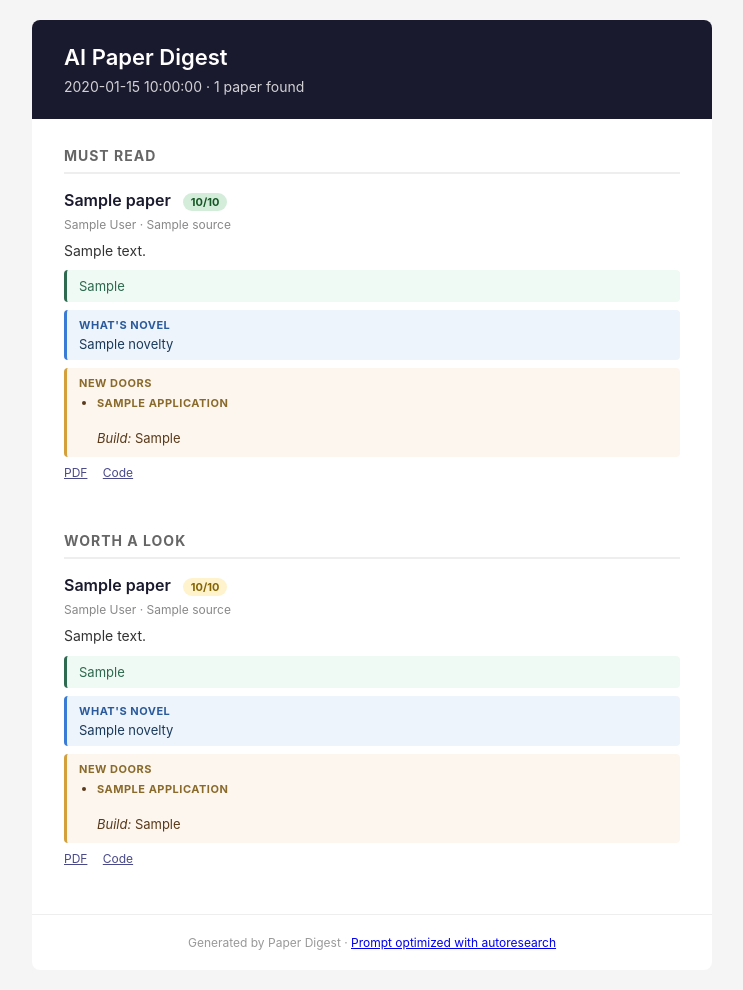
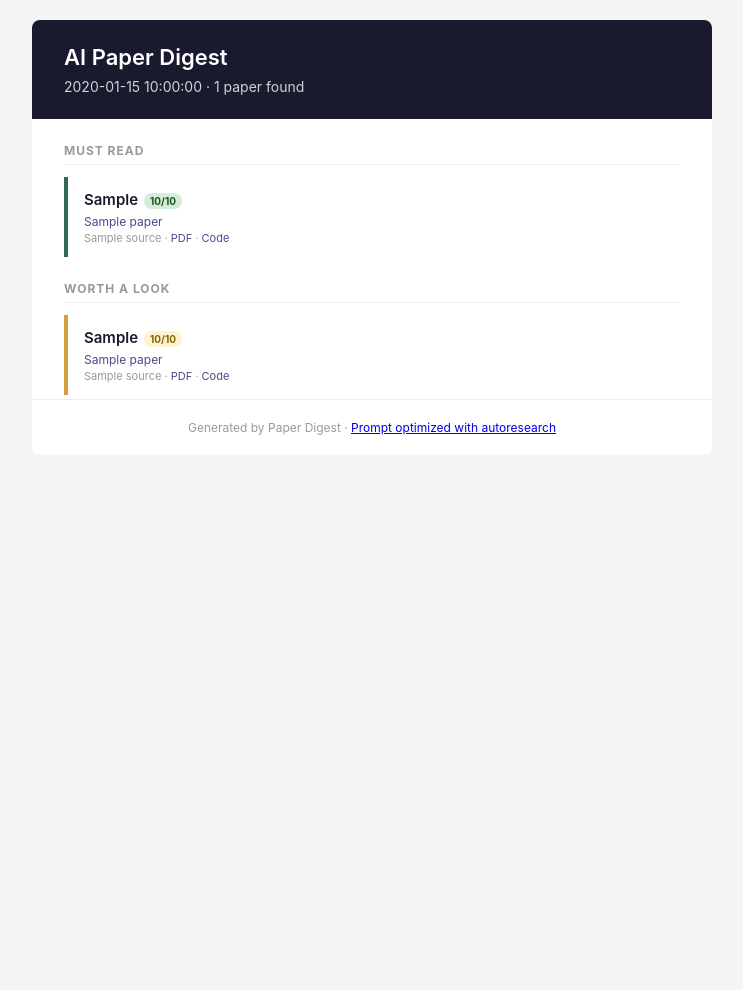
Before and after one commit to ibrahim7860/research-paper-summarizer, a Python web app: template templates/digest.html in a window 1280 px wide. Shown: the whole page, without its empty margins (268-1011 px from the left). After the commit the page ends 435 px from the top, so only its background shows below. Run offline with Jinja, Linux system fonts and the light colour scheme; the template is opened without the code that fills it: most values are stand-ins (such as "Sample title", 1, 10 or a date in 2020).

Commit message:
Add one-liner summaries and redesign digest email to compact reel layout
Adds a punchy, max-15-word "one_liner" field to the LLM scoring prompt,
storage layer (with migration for existing DBs), and emailer. Redesigns
the email template from detailed cards to a scannable reel-card format
where the one-liner is the primary text.

Co-Authored-By: Claude Opus 4.6 <noreply@anthropic.com>

```diff
--- a/prompts/scoring_prompt.txt
+++ b/prompts/scoring_prompt.txt
@@ -20,6 +20,7 @@ LOW SCORE (1-4): Paper is purely theoretical, focuses only on benchmarks without
 ## Output Format
 Respond ONLY with valid JSON (no markdown, no explanation):
 {
+  "one_liner": "<max 15 words: a punchy, scroll-stopping line about what this paper enables — lead with impact, not method. Examples: 'Agents that debug themselves by replaying their own traces', 'Fine-tune any LLM on your laptop in 20 minutes flat', 'RAG that actually knows when it doesn't know'>",
   "relevance_score": <integer 1-10>,
   "summary": "<2-3 sentences: what is new, why it matters, what could be built with it>",
   "key_takeaway": "<1 sentence: what this enables that was not previously possible or practical>",
--- a/src/emailer.py
+++ b/src/emailer.py
@@ -22,6 +22,7 @@ def _prepare_paper_data(paper: Paper, result: dict) -> dict:
         "url": paper.url,
         "authors": paper.authors[:5],  # limit for readability
         "source": paper.source,
+        "one_liner": result.get("one_liner", result.get("key_takeaway", "")),
         "summary": result.get("summary", ""),
         "key_takeaway": result.get("key_takeaway", ""),
         "novelty": result.get("novelty", ""),
--- a/src/main.py
+++ b/src/main.py
@@ -93,6 +93,7 @@ def main() -> None:
                     summary=result.get("summary", ""),
                     relevance_score=result.get("relevance_score", 0),
                     key_takeaway=result.get("key_takeaway", ""),
+                    one_liner=result.get("one_liner", ""),
                 )
             else:
                 storage.mark_seen(
--- a/src/summarizer.py
+++ b/src/summarizer.py
@@ -19,7 +19,7 @@ def load_prompt_template() -> str:
 
 
 def score_paper(client: anthropic.Anthropic, paper: Paper, model: str = "claude-haiku-4-5-20251001") -> dict | None:
-    """Score and summarize a single paper. Returns dict with relevance_score, summary, key_takeaway."""
+    """Score and summarize a single paper. Returns dict with relevance_score, one_liner, summary, key_takeaway."""
     template = load_prompt_template()
     prompt = template.replace("{title}", paper.title).replace("{abstract}", paper.abstract)
 
--- a/templates/digest.html
+++ b/templates/digest.html
@@ -9,26 +9,18 @@
   .header h1 { margin: 0; font-size: 22px; font-weight: 600; }
   .header p { margin: 8px 0 0; font-size: 14px; opacity: 0.8; }
   .section { padding: 0 32px; }
-  .section-title { font-size: 14px; font-weight: 700; text-transform: uppercase; letter-spacing: 1px; color: #666; margin: 28px 0 16px; padding-bottom: 8px; border-bottom: 2px solid #eee; }
-  .paper { margin-bottom: 24px; padding-bottom: 24px; border-bottom: 1px solid #f0f0f0; }
-  .paper:last-child { border-bottom: none; }
-  .paper-title { font-size: 16px; font-weight: 600; margin: 0 0 6px; }
-  .paper-title a { color: #1a1a2e; text-decoration: none; }
-  .paper-title a:hover { color: #4a4a8a; }
-  .paper-meta { font-size: 12px; color: #888; margin-bottom: 8px; }
-  .paper-summary { font-size: 14px; line-height: 1.6; color: #333; margin-bottom: 8px; }
-  .paper-takeaway { font-size: 13px; color: #2d6a4f; background: #f0faf4; padding: 8px 12px; border-radius: 4px; border-left: 3px solid #2d6a4f; margin-bottom: 8px; }
-  .paper-novelty { font-size: 13px; color: #1a3a5c; background: #eef4fb; padding: 8px 12px; border-radius: 4px; border-left: 3px solid #3a7bd5; margin-bottom: 8px; }
-  .paper-novelty strong { font-size: 11px; text-transform: uppercase; letter-spacing: 0.5px; display: block; margin-bottom: 4px; color: #2a5a9c; }
-  .paper-doors { font-size: 13px; color: #5a3a1a; background: #fdf6ee; padding: 8px 12px; border-radius: 4px; border-left: 3px solid #d4a03c; margin-bottom: 8px; }
-  .paper-doors strong { font-size: 11px; text-transform: uppercase; letter-spacing: 0.5px; display: block; margin-bottom: 4px; color: #8a6a2a; }
-  .paper-doors ul { margin: 4px 0 0; padding-left: 18px; }
-  .paper-doors li { margin-bottom: 3px; }
-  .score-badge { display: inline-block; font-size: 11px; font-weight: 700; padding: 2px 8px; border-radius: 12px; margin-left: 8px; }
+  .section-title { font-size: 12px; font-weight: 700; text-transform: uppercase; letter-spacing: 1px; color: #999; margin: 24px 0 12px; padding-bottom: 6px; border-bottom: 1px solid #eee; }
+  .reel-card { padding: 12px 0 12px 16px; margin-bottom: 4px; border-left: 4px solid #ddd; }
+  .reel-card-high { border-left-color: #2d6a4f; }
+  .reel-card-mid { border-left-color: #d4a03c; }
+  .reel-oneliner { font-size: 15px; font-weight: 600; line-height: 1.4; color: #1a1a2e; margin: 0 0 4px; }
+  .reel-title { font-size: 12px; margin: 0 0 2px; }
+  .reel-title a { color: #4a4a8a; text-decoration: none; }
+  .reel-meta { font-size: 11px; color: #999; }
+  .reel-meta a { color: #4a4a8a; text-decoration: none; }
+  .score-badge { display: inline-block; font-size: 10px; font-weight: 700; padding: 1px 6px; border-radius: 10px; margin-left: 6px; vertical-align: middle; }
   .score-high { background: #d4edda; color: #155724; }
   .score-mid { background: #fff3cd; color: #856404; }
-  .links { font-size: 12px; margin-top: 8px; }
-  .links a { color: #4a4a8a; margin-right: 12px; }
   .footer { padding: 20px 32px; font-size: 12px; color: #999; text-align: center; border-top: 1px solid #eee; }
 </style>
 </head>
@@ -43,33 +35,13 @@
   <div class="section">
     <div class="section-title">Must Read</div>
     {% for paper in must_read %}
-    <div class="paper">
-      <div class="paper-title">
-        <a href="{{ paper.url }}">{{ paper.title }}</a>
-        <span class="score-badge score-high">{{ paper.score }}/10</span>
-      </div>
-      <div class="paper-meta">{{ paper.authors | join(", ") }} &middot; {{ paper.source }}</div>
-      <div class="paper-summary">{{ paper.summary }}</div>
-      <div class="paper-takeaway">{{ paper.key_takeaway }}</div>
-      {% if paper.novelty %}
-      <div class="paper-novelty">
-        <strong>What's Novel</strong>
-        {{ paper.novelty }}
-      </div>
-      {% endif %}
-      {% if paper.new_doors %}
-      <div class="paper-doors">
-        <strong>New Doors</strong>
-        <ul>
-        {% for door in paper.new_doors %}
-          <li><strong>{{ door.application }}</strong><br><em>Build:</em> {{ door.product_example }}</li>
-        {% endfor %}
-        </ul>
-      </div>
-      {% endif %}
-      <div class="links">
-        {% if paper.pdf_url %}<a href="{{ paper.pdf_url }}">PDF</a>{% endif %}
-        {% if paper.code_url %}<a href="{{ paper.code_url }}">Code</a>{% endif %}
+    <div class="reel-card reel-card-high">
+      <div class="reel-oneliner">{{ paper.one_liner }}<span class="score-badge score-high">{{ paper.score }}/10</span></div>
+      <div class="reel-title"><a href="{{ paper.url }}">{{ paper.title }}</a></div>
+      <div class="reel-meta">
+        {{ paper.source }}
+        {% if paper.pdf_url %}&middot; <a href="{{ paper.pdf_url }}">PDF</a>{% endif %}
+        {% if paper.code_url %}&middot; <a href="{{ paper.code_url }}">Code</a>{% endif %}
       </div>
     </div>
     {% endfor %}
@@ -80,33 +52,13 @@
   <div class="section">
     <div class="section-title">Worth a Look</div>
     {% for paper in worth_a_look %}
-    <div class="paper">
-      <div class="paper-title">
-        <a href="{{ paper.url }}">{{ paper.title }}</a>
-        <span class="score-badge score-mid">{{ paper.score }}/10</span>
-      </div>
-      <div class="paper-meta">{{ paper.authors | join(", ") }} &middot; {{ paper.source }}</div>
-      <div class="paper-summary">{{ paper.summary }}</div>
-      <div class="paper-takeaway">{{ paper.key_takeaway }}</div>
-      {% if paper.novelty %}
-      <div class="paper-novelty">
-        <strong>What's Novel</strong>
-        {{ paper.novelty }}
-      </div>
-      {% endif %}
-      {% if paper.new_doors %}
-      <div class="paper-doors">
-        <strong>New Doors</strong>
-        <ul>
-        {% for door in paper.new_doors %}
-          <li><strong>{{ door.application }}</strong><br><em>Build:</em> {{ door.product_example }}</li>
-        {% endfor %}
-        </ul>
-      </div>
-      {% endif %}
-      <div class="links">
-        {% if paper.pdf_url %}<a href="{{ paper.pdf_url }}">PDF</a>{% endif %}
-        {% if paper.code_url %}<a href="{{ paper.code_url }}">Code</a>{% endif %}
+    <div class="reel-card reel-card-mid">
+      <div class="reel-oneliner">{{ paper.one_liner }}<span class="score-badge score-mid">{{ paper.score }}/10</span></div>
+      <div class="reel-title"><a href="{{ paper.url }}">{{ paper.title }}</a></div>
+      <div class="reel-meta">
+        {{ paper.source }}
+        {% if paper.pdf_url %}&middot; <a href="{{ paper.pdf_url }}">PDF</a>{% endif %}
+        {% if paper.code_url %}&middot; <a href="{{ paper.code_url }}">Code</a>{% endif %}
       </div>
     </div>
     {% endfor %}
```
Also changed, not shown: src/storage.py (+11 -3 lines), tests/test_emailer.py (+18 -3 lines).
